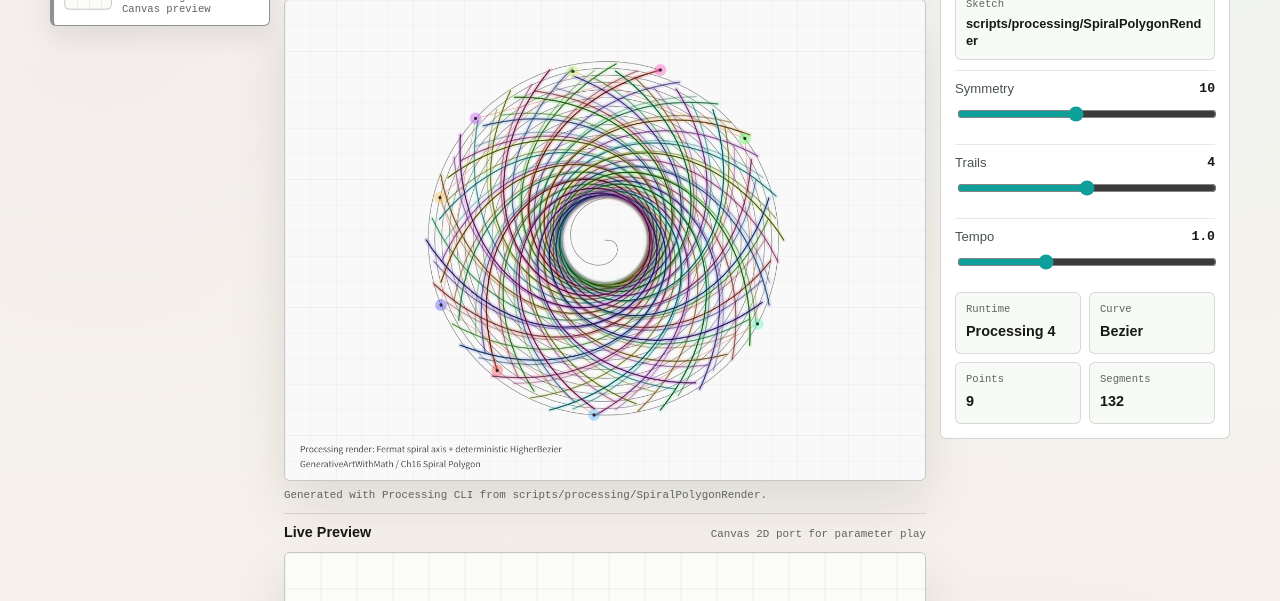
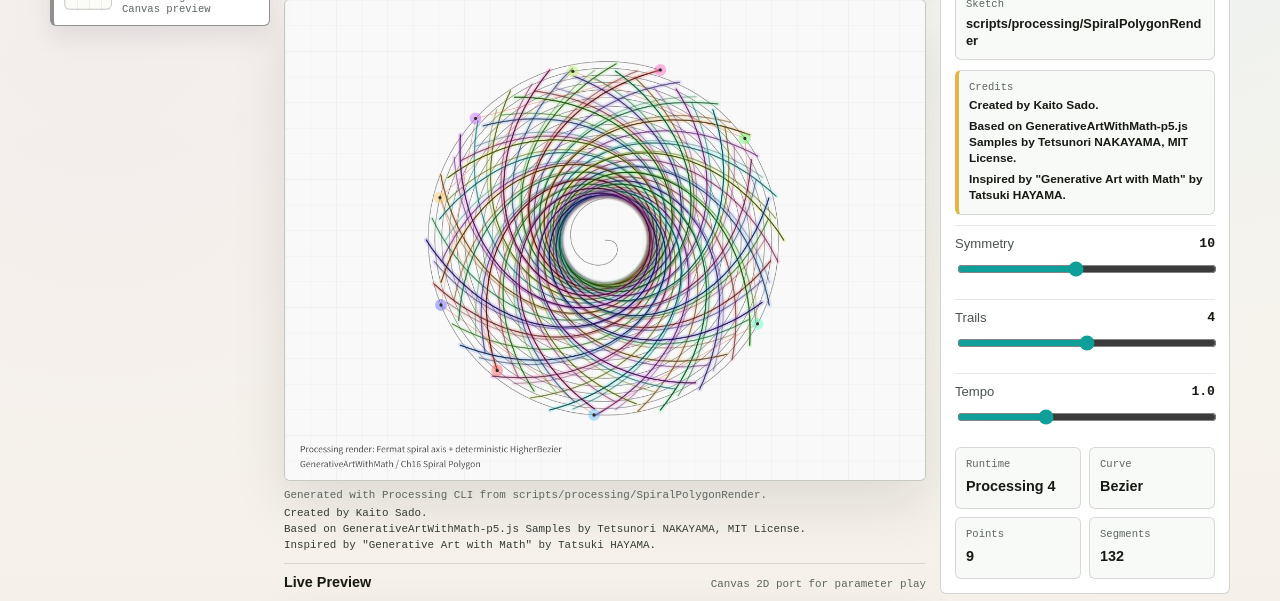
Before and after one commit to KaitoSado/private-field-homepage, a Next.js app: page /apps/generative-art-with-math in a window 1280 px wide. Shown: the part 325-926 px from the top of the page. Built offline with nearby package versions, Linux system fonts and the light colour scheme; no server answers.

Commit message:
Add Spiral Polygon credits

```diff
--- a/components/generative-art-with-math-gallery.js
+++ b/components/generative-art-with-math-gallery.js
@@ -25,6 +25,12 @@ const galleryItems = [
     title: "Spiral Polygon",
     line: "Processing render / Canvas preview"
   }
+];
+
+const spiralPolygonCredits = [
+  "Created by Kaito Sado.",
+  "Based on GenerativeArtWithMath-p5.js Samples by Tetsunori NAKAYAMA, MIT License.",
+  'Inspired by "Generative Art with Math" by Tatsuki HAYAMA.'
 ];
 
 function pointOnFermat(angle, width, height, scale) {
@@ -394,7 +400,12 @@ export function GenerativeArtWithMathGallery() {
               alt="Processing render of Spiral Polygon"
             />
             <figcaption>
-              Generated with Processing CLI from scripts/processing/SpiralPolygonRender.
+              <span>Generated with Processing CLI from scripts/processing/SpiralPolygonRender.</span>
+              <span className="gen-art-credit">
+                {spiralPolygonCredits.map((credit) => (
+                  <span key={credit}>{credit}</span>
+                ))}
+              </span>
             </figcaption>
           </figure>
 
@@ -416,6 +427,13 @@ export function GenerativeArtWithMathGallery() {
           <div className="gen-art-source-card">
             <span>Sketch</span>
             <strong>scripts/processing/SpiralPolygonRender</strong>
+          </div>
+
+          <div className="gen-art-source-card gen-art-credit-card">
+            <span>Credits</span>
+            {spiralPolygonCredits.map((credit) => (
+              <strong key={credit}>{credit}</strong>
+            ))}
           </div>
 
           <label className="gen-art-slider">
```
Also changed, not shown: app/globals.css, 2 other files (tests, documents, lock files or other folders).
